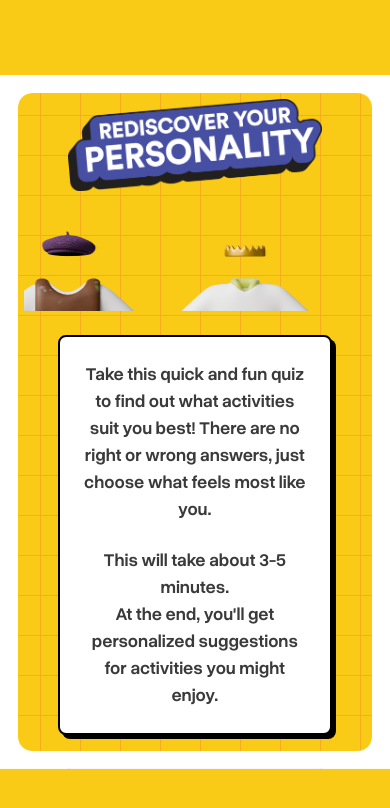
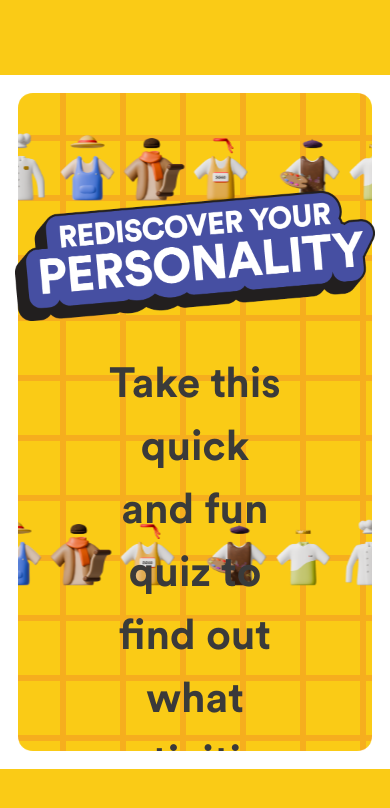
Before and after one commit to kent12t/redis-passion-v2, a Next.js app: page / in a window 390 px wide. Shown: the top 808 px of the page. Built offline with nearby package versions, Linux system fonts and the light colour scheme.

Commit message:
feat: start page done

```diff
--- a/app/components/StartPage.tsx
+++ b/app/components/StartPage.tsx
@@ -1,8 +1,6 @@
 'use client';
 
-import { CardContent } from './ui/card';
 import MotionButton from './ui/motion-button';
-import MotionCard from './ui/motion-card';
 import CostumeMarquee from './ui/costume-marquee';
 import Image from 'next/image';
 
@@ -14,7 +12,7 @@ export default function StartPage({ onStart }: StartPageProps) {
     return (
         <div className="relative h-full">
             {/* Frame overlay - floating and centered, constrained by app-content width */}
-            <div className="absolute inset-0 z-20 flex items-center justify-center pointer-events-none">
+            <div className="absolute inset-0 flex items-center justify-center pointer-events-none z-1">
                 <div className="relative w-full h-full">
                     <Image
                         src="/frame.png"
@@ -26,11 +24,12 @@ export default function StartPage({ onStart }: StartPageProps) {
                 </div>
             </div>
 
-            {/* Main content */}
-            <div className="relative z-10 grid h-full grid-cols-1 p-6 font-sans">
-                <div className="flex flex-col items-center justify-center gap-6 md:gap-16">
-                    <div className="w-4/5 max-w-[1200px]">
-                        <div className="relative w-full aspect-[3/1]">
+            {/* Costume marquee */}
+            <div className="absolute z-0 w-full top-1/12">
+                <CostumeMarquee direction="left" />
+            </div>
+
+            <div className="absolute w-dvw max-w-[1200px] aspect-[3/1] z-2 top-1/6">
                 <Image
                     src="/logo.png"
                     alt="Logo"
@@ -40,35 +39,29 @@ export default function StartPage({ onStart }: StartPageProps) {
                     className="object-contain"
                 />
             </div>
+
+            {/* Costume marquee */}
+            <div className="absolute z-0 w-full bottom-1/12">
+                <CostumeMarquee direction="right" />
             </div>
 
-                    {/* Costume marquee */}
-                    <div className="w-full max-w-[1200px]">
-                        <CostumeMarquee height="h-24 md:h-32 lg:h-40" />
-                    </div>
+            {/* Main content */}
+            <div className="absolute z-0 grid w-full h-auto grid-cols-1 px-32 font-sans top-2/5">
+                <div className="flex flex-col items-center justify-center">
 
-                    <MotionCard
-                        className="w-4/5 max-w-[1200px]"
-                        interactive={false}
-                    >
-                        <CardContent className="pt-6">
-                            <p className="text-center text-lg sm:text-xl lg:text-3xl mb-6 leading-normal text-[#3A3A3A]">
-                                Take this quick and fun quiz to find out what activities suit you best! There are no right or wrong answers, just choose what feels most like you.
+                    <p className="text-center text-[42px] mb-12 leading-normal text-[#3A3A3A]">
+                        Take this quick and fun quiz to find out what activities suit you best! There are no right or wrong answers, just choose what feels most like you.                     </p>
+                    <p className="text-center text-[42px] mb-24 leading-normal text-[#3A3A3A]">
+                        This will take about 3-5 minutes.<br/> At the end, you’ll get personalised suggestions for activities you might enjoy.
                     </p>
-                            <p className="text-center text-lg sm:text-xl lg:text-3xl leading-normal text-[#3A3A3A]">
-                                This will take about 3-5 minutes.
-                                <br />
-                                At the end, you&apos;ll get personalized suggestions for activities you might enjoy.
-                            </p>
-                        </CardContent>
-                    </MotionCard>
+
 
                     <MotionButton
                         onClick={onStart}
                         size="lg"
-                        className="w-4/5 h-16 max-w-[1200px] text-xl sm:h-20 lg:h-24 sm:text-2xl lg:text-3xl"
+                        className="h-auto w-auto px-32 py-4 text-[60px] bg-darkblue text-white"
                     >
-                        Get Started
+                        Get Started!
                     </MotionButton>
                 </div>
             </div>
--- a/app/components/ui/costume-marquee.tsx
+++ b/app/components/ui/costume-marquee.tsx
@@ -4,41 +4,52 @@ import Image from 'next/image';
 import { cn } from '../../lib/utils';
 
 interface CostumeMarqueeProps {
-    height?: string;
     className?: string;
+    direction?: 'left' | 'right';
 }
 
-export default function CostumeMarquee({ height = "h-32", className = "" }: CostumeMarqueeProps) {
+export default function CostumeMarquee({
+    className = "",
+    direction = 'left'
+}: CostumeMarqueeProps) {
+    const animationClass = direction === 'left' ? 'animate-marquee' : 'animate-marquee-reverse';
+
     return (
-        <div className={cn("relative overflow-hidden", height, className)}>
-            <div className="flex animate-marquee">
-                <div className="flex-shrink-0">
+        <div className={cn("relative overflow-hidden h-48", className)}>
+            <div className={cn("flex w-[300%] gap-8", animationClass)}>
+                {/* First set of images */}
+                <div className="flex-shrink-0 w-1/3">
                     <Image
                         src="/costume/all-costumes.png"
                         alt="All costumes"
-                        width={1200}
-                        height={200}
-                        className="object-contain w-auto h-full"
+                        width={0}
+                        height={0}
+                        sizes="100vw"
+                        className="object-contain w-full h-full"
                         priority
                     />
                 </div>
-                <div className="flex-shrink-0">
+                {/* Second set (duplicate) */}
+                <div className="flex-shrink-0 w-1/3">
                     <Image
                         src="/costume/all-costumes.png"
                         alt="All costumes"
-                        width={1200}
-                        height={200}
-                        className="object-contain w-auto h-full"
+                        width={0}
+                        height={0}
+                        sizes="100vw"
+                        className="object-contain w-full h-full"
                         priority
                     />
                 </div>
-                <div className="flex-shrink-0">
+                {/* Third set (duplicate) */}
+                <div className="flex-shrink-0 w-1/3">
                     <Image
                         src="/costume/all-costumes.png"
                         alt="All costumes"
-                        width={1200}
-                        height={200}
-                        className="object-contain w-auto h-full"
+                        width={0}
+                        height={0}
+                        sizes="100vw"
+                        className="object-contain w-full h-full"
                         priority
                     />
                 </div>
--- a/app/components/ui/motion-button.tsx
+++ b/app/components/ui/motion-button.tsx
@@ -21,37 +21,18 @@ export const MotionButton = forwardRef<HTMLButtonElement, MotionButtonProps>(({
     children,
     ...props
 }, ref) => {
-    // Define variants based on button type
-    const buttonVariants = {
-        primary: {
-            background: "rgb(236, 72, 153)", // pink-500
-            color: "white",
-            border: "2px solid black",
-        },
-        secondary: {
-            background: "rgb(59, 130, 246)", // blue-500
-            color: "white",
-            border: "2px solid black",
-        },
-        neutral: {
-            background: "white",
-            color: "black",
-            border: "2px solid black",
-        },
-        destructive: {
-            background: "rgb(239, 68, 68)", // red-500
-            color: "white",
-            border: "2px solid black",
-        },
-        outline: {
-            background: "transparent",
-            color: "black",
-            border: "2px solid black",
-        },
+    // Define variant classes using Tailwind
+    const variantClasses = {
+        primary: "bg-pink-500 text-white border-2 border-black",
+        secondary: "bg-blue-500 text-white border-2 border-black",
+        neutral: "bg-white text-black border-2 border-black",
+        destructive: "bg-red-500 text-white border-2 border-black",
+        outline: "bg-transparent text-black border-2 border-black",
+        noShadow: "bg-white text-black border-2 border-black",
     };
 
     // Define sizes
-    const buttonSizes = {
+    const sizeClasses = {
         default: "h-10 px-5 py-3 text-sm",
         sm: "h-9 px-4 py-2 text-sm",
         lg: "h-11 px-8 py-4 text-lg",
@@ -69,16 +50,25 @@ export const MotionButton = forwardRef<HTMLButtonElement, MotionButtonProps>(({
         <button
             ref={ref}
             className={cn(
+                // Base styles
                 "inline-flex items-center justify-center whitespace-nowrap rounded-full font-medium",
                 "transition-colors gap-2 [&_svg]:pointer-events-none [&_svg]:shrink-0",
                 "focus-visible:outline-hidden focus-visible:ring-2 focus-visible:ring-black focus-visible:ring-offset-2",
                 "disabled:pointer-events-none disabled:opacity-50",
-                buttonSizes[size as keyof typeof buttonSizes],
                 "motion-button",
+
+                // Variant styles (can be overridden by className)
+                variantClasses[variant],
+
+                // Size styles
+                sizeClasses[size],
+
+                // State styles
                 stateClasses,
+
+                // Custom className (will override variant styles due to order)
                 className
             )}
-            style={buttonVariants[variant as keyof typeof buttonVariants]}
             {...props}
         >
             {children}
--- a/app/components/ui/neobrutalism-provider.tsx
+++ b/app/components/ui/neobrutalism-provider.tsx
@@ -16,11 +16,11 @@ interface NeoBrutalismContextProps {
 const defaultNeoBrutalismConfig: NeoBrutalismContextProps = {
     borderWidth: '2px',
     borderColor: 'black',
-    shadowOffset: '4px',
+    shadowOffset: '-4px',
     shadowColor: 'rgba(0,0,0,1)',
     cornerRadius: 'rounded-lg',
-    hoverOffset: '1px',
-    activeOffset: '4px',
+    hoverOffset: '-1px',
+    activeOffset: '-4px',
 };
 
 const NeoBrutalismContext = createContext<NeoBrutalismContextProps>(defaultNeoBrutalismConfig);
@@ -47,7 +47,7 @@ export const NeoBrutalismProvider: React.FC<NeoBrutalismProviderProps> = ({
 
 // Helper to create neobrutalism shadow style
 export const createShadowStyle = (offset: string, color: string) => {
-    return `${offset} ${offset} 0px 0px ${color}`;
+    return `${offset} ${offset.replace('-', '')} 0px 0px ${color}`;
 };
 
 // Custom hook to get hover styles
@@ -55,8 +55,8 @@ export const useNeoBrutalismHover = () => {
     const { hoverOffset, activeOffset } = useNeoBrutalism();
 
     return {
-        hoverStyles: `hover:translate-x-[${hoverOffset}] hover:translate-y-[${hoverOffset}] hover:shadow-[0px_0px_0px_0px_rgba(0,0,0,1)]`,
-        activeStyles: `active:translate-x-[${activeOffset}] active:translate-y-[${activeOffset}] active:shadow-none`,
+        hoverStyles: `hover:translate-x-[${hoverOffset}] hover:translate-y-[${hoverOffset.replace('-', '')}] hover:shadow-[0px_0px_0px_0px_rgba(0,0,0,1)]`,
+        activeStyles: `active:translate-x-[${activeOffset}] active:translate-y-[${activeOffset.replace('-', '')}] active:shadow-none`,
     };
 };
 
--- a/app/globals.css
+++ b/app/globals.css
@@ -5,9 +5,8 @@
 :root {
   --background: #ffffff;
   --foreground: #171717;
-  --grid-size: 40px;
-  --font-overused-grotesk: var(--font-overused-grotesk);
-  --font-futura-bold: var(--font-futura-bold);
+  --grid-size: 60px;
+  --font-circular-bold: var(--font-circular-bold);
 
   /* Page-specific colors */
   --start-result-bg: #facb16;
@@ -25,7 +24,7 @@
 
 body {
   color: var(--foreground);
-  font-family: var(--font-sans), system-ui, sans-serif;
+  font-family: var(--font-circular-bold), system-ui, sans-serif;
   font-weight: 500;
   margin: 0;
   padding: 0;
@@ -51,9 +50,9 @@ body {
   position: relative;
   overflow: hidden;
 
-  /* Grid background */
-  background-image: linear-gradient(to right, var(--start-result-grid) 1px, transparent 1px),
-    linear-gradient(to bottom, var(--start-result-grid) 1px, transparent 1px);
+  /* Grid background with thicker lines */
+  background-image: linear-gradient(to right, var(--start-result-grid) 6px, transparent 6px),
+    linear-gradient(to bottom, var(--start-result-grid) 6px, transparent 6px);
   background-size: var(--grid-size) var(--grid-size);
 }
 
@@ -71,10 +70,10 @@ body {
   }
 }
 
-/* Question page grid colors */
+/* Question page grid colors with thicker lines */
 .question-page .app-content {
-  background-image: linear-gradient(to right, var(--question-grid) 1px, transparent 1px),
-    linear-gradient(to bottom, var(--question-grid) 1px, transparent 1px);
+  background-image: linear-gradient(to right, var(--question-grid) 6px, transparent 6px),
+    linear-gradient(to bottom, var(--question-grid) 6px, transparent 6px);
 }
 
 /* Marquee animation */
@@ -83,12 +82,25 @@ body {
     transform: translateX(0);
   }
   100% {
-    transform: translateX(-50%);
+    transform: translateX(-33.333333%);
+  }
+}
+
+@keyframes marquee-reverse {
+  0% {
+    transform: translateX(-66.666667%);
+  }
+  100% {
+    transform: translateX(-33.333333%);
   }
 }
 
 .animate-marquee {
-  animation: marquee 20s linear infinite;
+  animation: marquee 15s linear infinite;
+}
+
+.animate-marquee-reverse {
+  animation: marquee-reverse 15s linear infinite;
 }
 
 h2,
@@ -97,13 +109,13 @@ h4,
 h5,
 h6,
 .question {
-  font-family: var(--font-sans), system-ui, sans-serif;
+  font-family: var(--font-circular-bold), system-ui, sans-serif;
   font-weight: 700;
   text-shadow: 2px 2px 0 rgba(255, 255, 255, 0.7), -2px -2px 0 rgba(255, 255, 255, 0.7),
     2px -2px 0 rgba(255, 255, 255, 0.7), -2px 2px 0 rgba(255, 255, 255, 0.7),
     0px 2px 0 rgba(255, 255, 255, 0.7), 0px -2px 0 rgba(255, 255, 255, 0.7),
     2px 0px 0 rgba(255, 255, 255, 0.7), -2px 0px 0 rgba(255, 255, 255, 0.7);
-  filter: drop-shadow(3px 3px 2px rgba(0, 0, 0, 0.15));
+  filter: drop-shadow(-3px 3px 2px rgba(0, 0, 0, 0.15));
 }
 
 .title-shadow {
@@ -111,22 +123,22 @@ h6,
     2px -2px 0 rgba(255, 255, 255, 0.7), -2px 2px 0 rgba(255, 255, 255, 0.7),
     0px 2px 0 rgba(255, 255, 255, 0.7), 0px -2px 0 rgba(255, 255, 255, 0.7),
     2px 0px 0 rgba(255, 255, 255, 0.7), -2px 0px 0 rgba(255, 255, 255, 0.7);
-  filter: drop-shadow(3px 3px 2px rgba(0, 0, 0, 0.15));
+  filter: drop-shadow(-3px 3px 2px rgba(0, 0, 0, 0.15));
 }
 
 button,
 .motion-button {
-  font-family: var(--font-overused-grotesk), system-ui, sans-serif;
+  font-family: var(--font-circular-bold), system-ui, sans-serif;
   font-weight: 700;
 }
 
 .answer-button {
-  font-family: var(--font-overused-grotesk), system-ui, sans-serif;
+  font-family: var(--font-circular-bold), system-ui, sans-serif;
   font-weight: 600;
 }
 
 p {
-  font-family: var(--font-overused-grotesk), system-ui, sans-serif;
+  font-family: var(--font-circular-bold), system-ui, sans-serif;
   font-weight: 600;
 }
 
@@ -134,7 +146,7 @@ p {
 .motion-card,
 .motion-button {
   position: relative;
-  box-shadow: 4px 4px 0px 0px rgba(0, 0, 0, 1);
+  box-shadow: -4px 4px 0px 0px rgba(0, 0, 0, 1);
   transform: translate(0, 0);
   transition: transform 0.01s ease-out, box-shadow 0.01s ease-out;
   will-change: transform, box-shadow;
@@ -144,19 +156,19 @@ p {
 .motion-card.selected,
 .motion-button.selected {
   box-shadow: 0px 0px 0px 0px rgba(0, 0, 0, 1) !important;
-  transform: translate(4px, 4px) !important;
+  transform: translate(-4px, 4px) !important;
 }
 
 .motion-card.interactive:hover:not(:active):not(.selected),
 .motion-button.interactive:hover:not(:active):not(.selected) {
-  box-shadow: 2px 2px 0px 0px rgba(0, 0, 0, 1);
-  transform: translate(2px, 2px);
+  box-shadow: -2px 2px 0px 0px rgba(0, 0, 0, 1);
+  transform: translate(-2px, 2px);
   transition: transform 0.01s ease-out, box-shadow 0.01s ease-out;
 }
 
 .motion-card.interactive:active:not(.selected),
 .motion-button.interactive:active:not(.selected) {
   box-shadow: 0px 0px 0px 0px rgba(0, 0, 0, 1);
-  transform: translate(4px, 4px);
+  transform: translate(-4px, 4px);
   transition: transform 0.01s ease-out, box-shadow 0.01s ease-out;
 }
--- a/app/layout.tsx
+++ b/app/layout.tsx
@@ -3,15 +3,9 @@ import localFont from 'next/font/local';
 import "./globals.css";
 import { NeoBrutalismProvider } from "./components/ui/neobrutalism-provider";
 
-const overusedGrotesk = localFont({
-  src: './fonts/OverusedGroteskRoman-VF.ttf',
-  variable: '--font-overused-grotesk',
-  display: 'swap',
-});
-
-const futuraBold = localFont({
-  src: './fonts/FuturaBold.otf',
-  variable: '--font-futura-bold',
+const circularStdBold = localFont({
+  src: '../public/fonts/CircularStd-Bold.otf',
+  variable: '--font-circular-bold',
   display: 'swap',
 });
 
@@ -28,7 +22,7 @@ export default function RootLayout({
   return (
     <html lang="en">
       <body
-        className={`${overusedGrotesk.variable} ${futuraBold.variable} antialiased`}
+        className={`${circularStdBold.variable} antialiased`}
       >
         <NeoBrutalismProvider>
           <div className="app-container">
--- a/tailwind.config.js
+++ b/tailwind.config.js
@@ -8,12 +8,17 @@ module.exports = {
     theme: {
         extend: {
             fontFamily: {
-                sans: ['var(--font-overused-grotesk)', 'system-ui', 'sans-serif'],
-                title: ['var(--font-futura-bold)', 'system-ui', 'sans-serif'],
+                sans: ['var(--font-circular-bold)', 'system-ui', 'sans-serif'],
+                title: ['var(--font-circular-bold)', 'system-ui', 'sans-serif'],
             },
             colors: {
                 background: 'var(--background)',
                 foreground: 'var(--foreground)',
+                darkblue: '#418ccb',
+                green: '#1dad6b',
+                purple: '#ac4e9d',
+                yellow: '#facb16',
+                orange: '#eb5529',
             },
         },
     },
```
Also changed, not shown: public/fonts/CircularStd-Bold.otf (added). Lines whose indentation alone changed are shown as unchanged.
